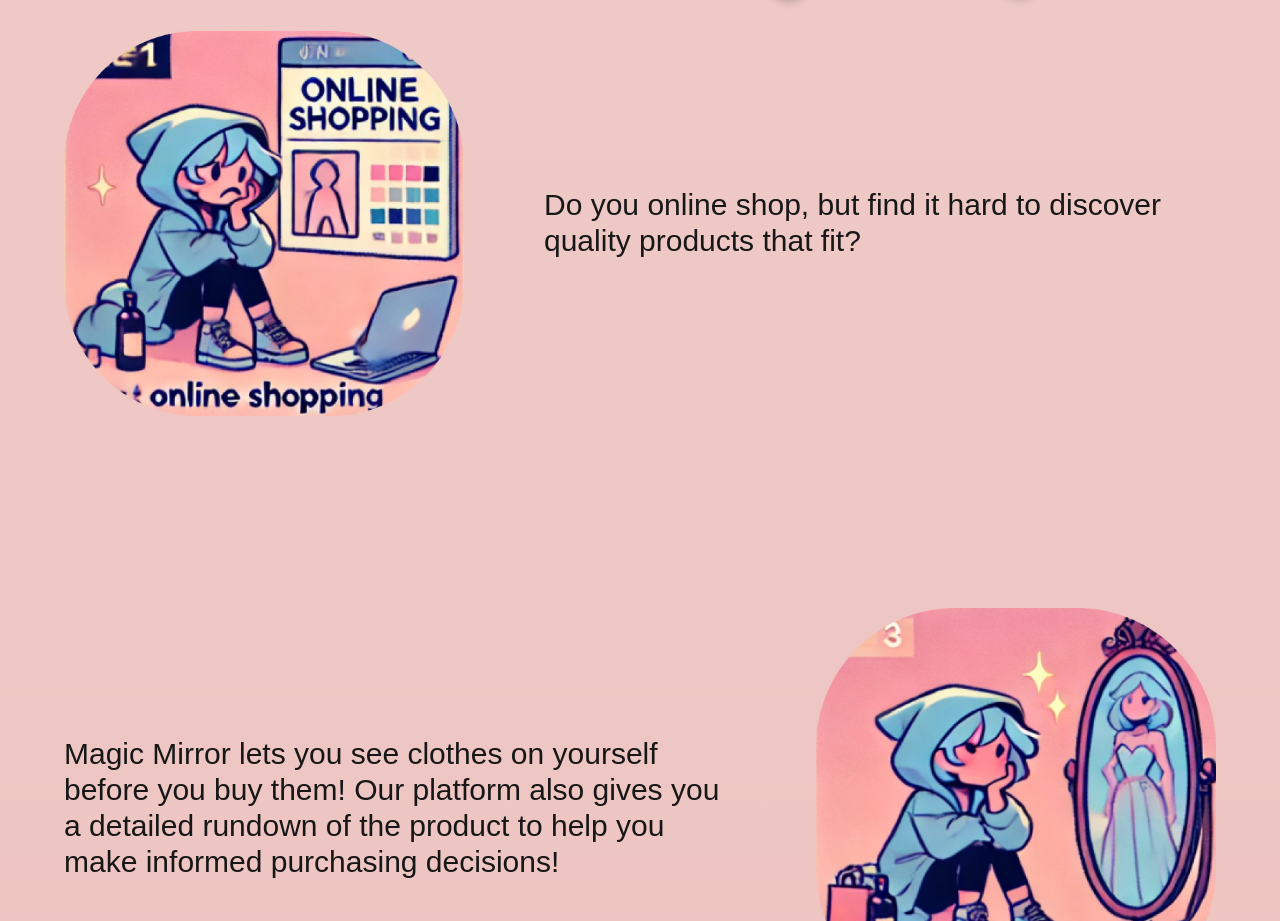
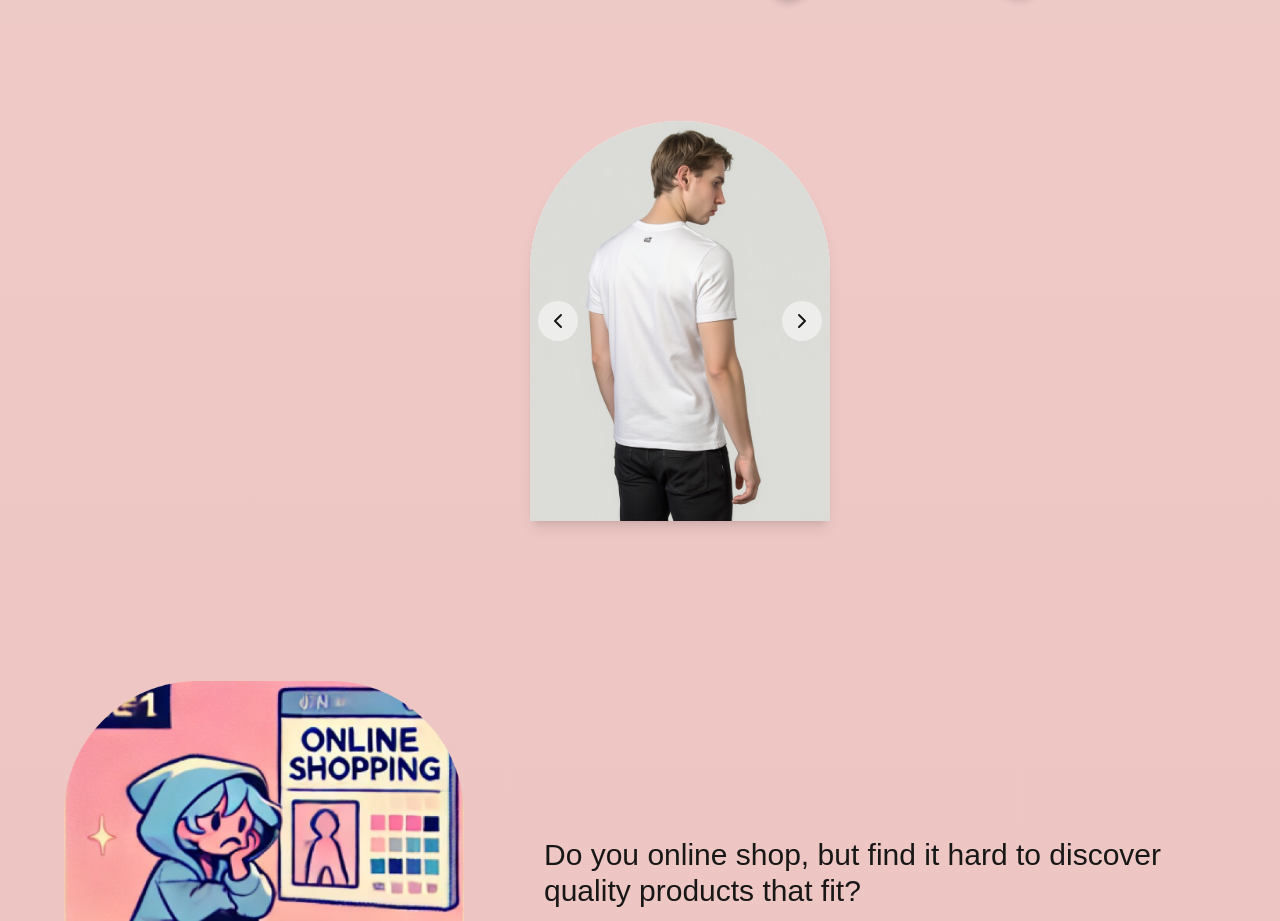
Before and after one commit to SyndicateGit/mirror_magic_frontend, a Next.js app: page / in a window 1280 px wide. Shown: the part 1450-2371 px from the top of the page. Built offline with nearby package versions, Linux system fonts and the light colour scheme; a web font is replaced by a local one.

Commit message:
Added carousel

```diff
--- a/src/app/page.tsx
+++ b/src/app/page.tsx
@@ -1,3 +1,4 @@
+'use client';
 import Image from "next/image";
 import Link from "next/link";
 import cloud from "../../public/assets/vector.svg";
@@ -11,6 +12,8 @@ import shop2 from "../../public/assets/shop2.png";
 import shop3 from "../../public/assets/shop3.png";
 import shop4 from "../../public/assets/shop4.png";
 import shop5 from "../../public/assets/shop5.png";
+import example from "../../public/assets/example_image_1.png";
+import example2 from "../../public/assets/example_image_2.png";
 import elipse from "../../public/assets/Ellipse22.png";
 import wave from "../../public/assets/wave.png";
 import shopify_logo from "../../public/assets/shopify.png";
@@ -18,6 +21,8 @@ import cohere_logo from "../../public/assets/cohere.png";
 import example_image_1 from "../../public/assets/example_image_1.png";
 import example_image_2 from "../../public/assets/example_image_2.png";
 import { Modern_Antiqua } from 'next/font/google';
+import { useState } from "react";
+import { ChevronLeft, ChevronRight } from "lucide-react";
 
 const modernAntiqua = Modern_Antiqua({
   subsets: ['latin'],
@@ -26,6 +31,24 @@ const modernAntiqua = Modern_Antiqua({
 });
 
 export default function Home() {
+  const [currentImageIndex, setCurrentImageIndex] = useState(0);
+
+  const nextImage = () => {
+    setCurrentImageIndex((prevIndex: number) =>
+      prevIndex === carouselImages.length - 1 ? 0 : prevIndex + 1
+    );
+  };
+
+  const prevImage = () => {
+    setCurrentImageIndex((prevIndex: number) =>
+      prevIndex === 0 ? carouselImages.length - 1 : prevIndex - 1
+    );
+  };
+
+  const carouselImages = [
+    example,
+    example2
+  ];
   return (
     <div className={`${modernAntiqua.className} w-full overflow-hidden`}>
       <section className="w-full min-h-screen bg-wet relative p-8">
@@ -63,6 +86,32 @@ export default function Home() {
           <Image src={mirror} width={100} height={100} alt="mirror" />
         </div>
       </section>
+
+      <div className='flex flex-col items-center self-center ml-[360px] mt-[250px] space-y-[-2rem] md:w-1/2'>
+          <div className='relative'>
+            <div className='w-[300px] h-[400px] bg-white rounded-t-full overflow-hidden shadow-lg relative'>
+              <Image
+                src={carouselImages[currentImageIndex]}
+                alt={`Carousel Image ${currentImageIndex + 1}`}
+                className="w-full h-full object-cover object-top"
+              />
+              <button
+                onClick={prevImage}
+                className="absolute left-2 top-1/2 transform -translate-y-1/2 bg-white bg-opacity-50 rounded-full p-2"
+              >
+                <ChevronLeft size={24} />
+              </button>
+              <button
+                onClick={nextImage}
+                className="absolute right-2 top-1/2 transform -translate-y-1/2 bg-white bg-opacity-50 rounded-full p-2"
+              >
+                <ChevronRight size={24} />
+              </button>
+            </div>
+          </div>
+        </div>
+
+
 
       <section className="w-full py-24 space-y-48 mt-16">
         <div className="flex justify-between items-center px-16">
--- a/src/app/result/page.tsx
+++ b/src/app/result/page.tsx
@@ -38,13 +38,13 @@ const Page = () => {
   ];
 
   const nextImage = () => {
-    setCurrentImageIndex((prevIndex) =>
+    setCurrentImageIndex((prevIndex: number) =>
       prevIndex === carouselImages.length - 1 ? 0 : prevIndex + 1
     );
   };
 
   const prevImage = () => {
-    setCurrentImageIndex((prevIndex) =>
+    setCurrentImageIndex((prevIndex: number) =>
       prevIndex === 0 ? carouselImages.length - 1 : prevIndex - 1
     );
   };
```
